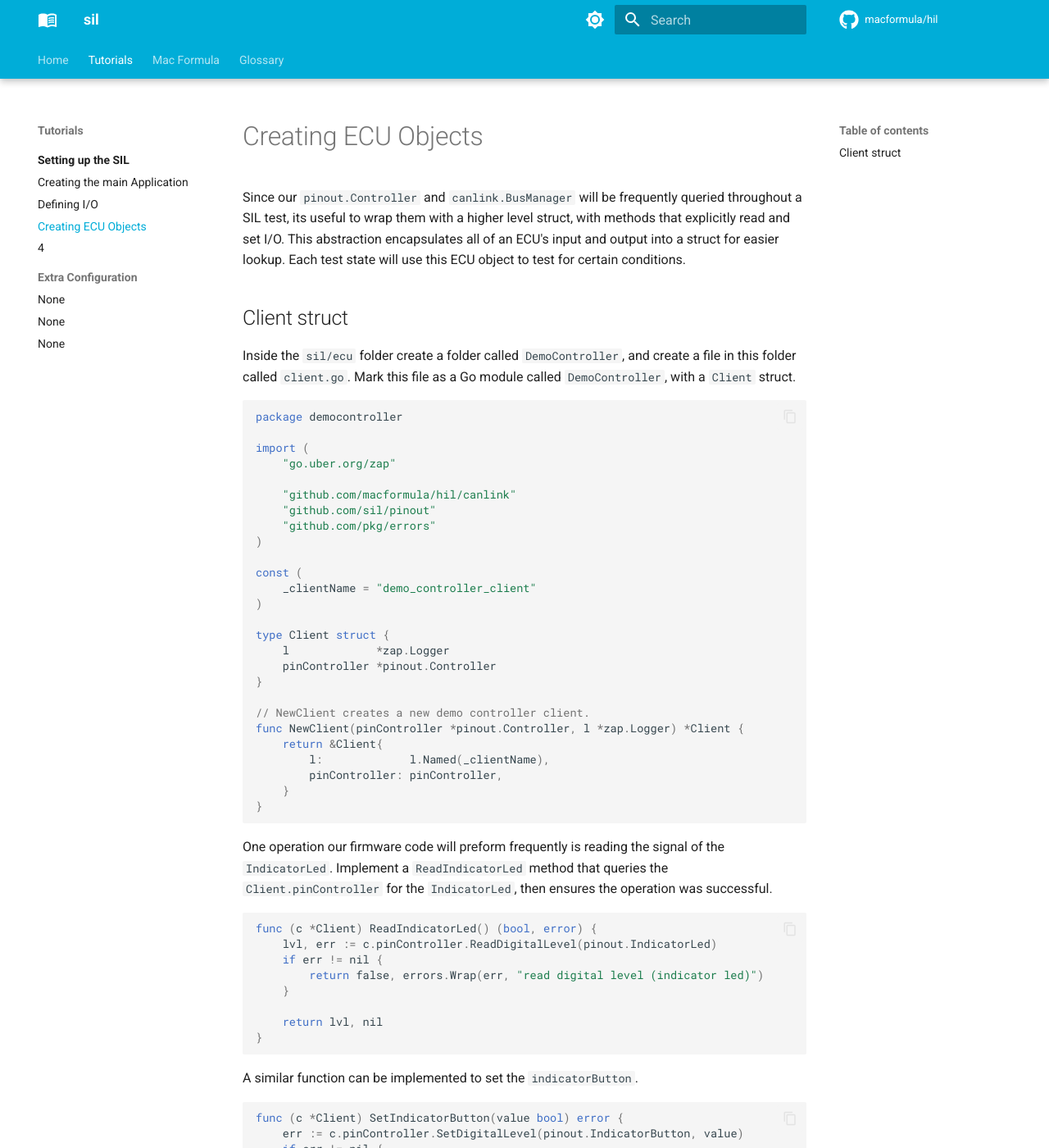
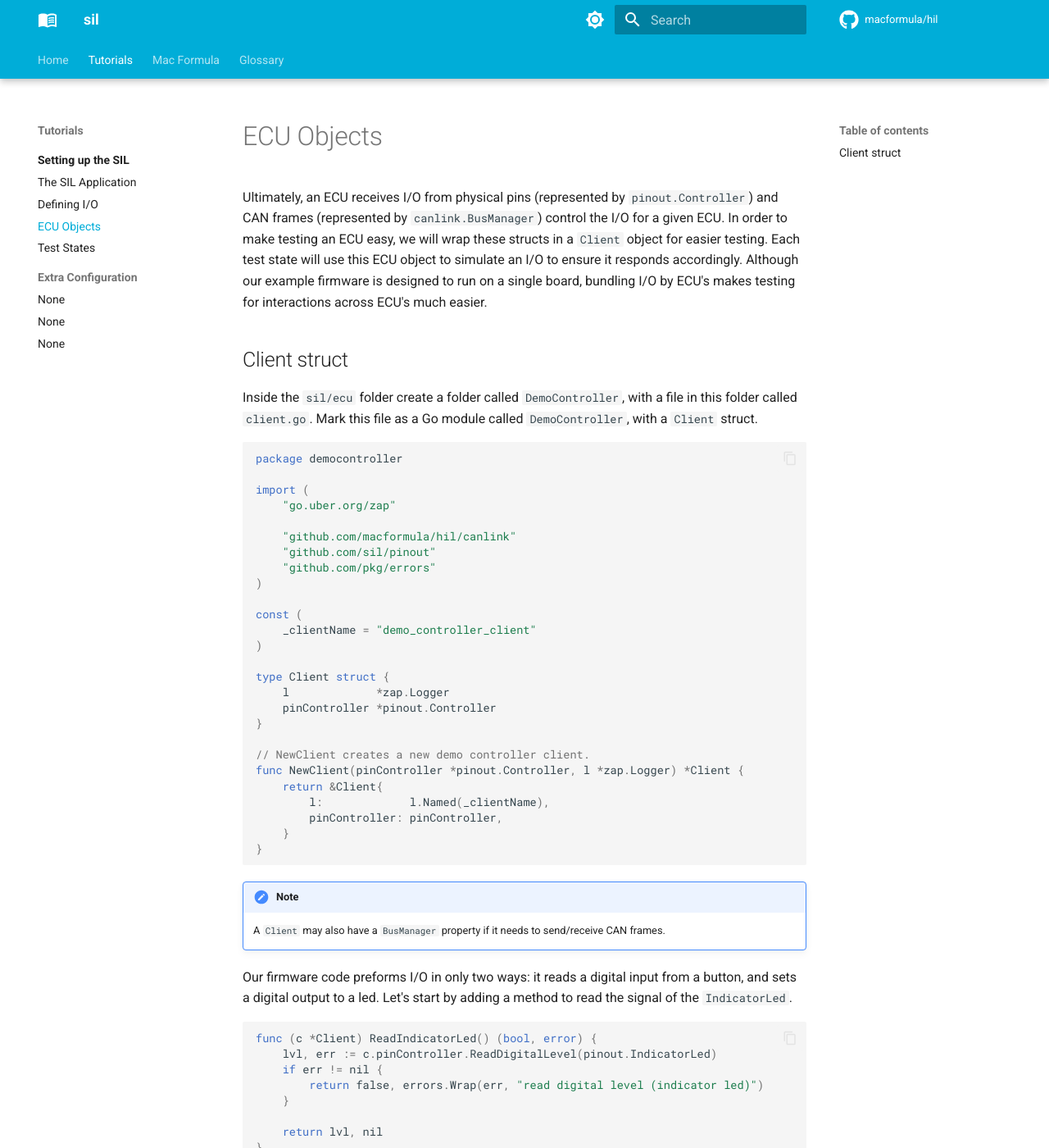
Before and after one commit to macformula/hil, an MkDocs documentation site: the page built from docs/docs/tutorials/setup/3.md, in a window 1280 px wide and 1400 px high. Shown: the whole window at 82% size. Built offline with MkDocs 1.6.1 and Material for MkDocs 9.7.7, drawn with Linux system fonts in a browser that asks for light colours; comment, search, counter and statistics services are not loaded; some of the changed text lies outside the part shown.

Commit message:
updated step 4

````diff
--- a/docs/docs/tutorials/setup/3.md
+++ b/docs/docs/tutorials/setup/3.md
@@ -1,11 +1,14 @@
-# Creating ECU Objects
+# ECU Objects
 
-Since our `pinout.Controller` and `canlink.BusManager` will be frequently queried throughout a SIL test, its useful to wrap them with a higher level struct, with methods that explicitly read and set I/O.
-This abstraction encapsulates all of an ECU's input and output into a struct for easier lookup. Each test state will use this ECU object to test for certain conditions.
+Ultimately, an ECU receives I/O from physical pins (represented by `pinout.Controller`) and CAN frames
+(represented by `canlink.BusManager`) control the I/O for a given ECU. In order to make testing an ECU easy,
+we will wrap these structs in a `Client` object for easier testing. Each test state will use this
+ECU object to simulate an I/O to ensure it responds accordingly. Although our example firmware is designed to run on
+a single board, bundling I/O by ECU's makes testing for interactions across ECU's much easier.
 
 ## Client struct
 
-Inside the `sil/ecu` folder create a folder called `DemoController`, and create a file in this folder called `client.go`.
+Inside the `sil/ecu` folder create a folder called `DemoController`, with a file in this folder called `client.go`.
 Mark this file as a Go module called `DemoController`, with a `Client` struct.
 
 ```go
@@ -37,8 +40,12 @@
 }
 ```
 
-One operation our firmware code will preform frequently is reading the signal of the `IndicatorLed`.
-Implement a `ReadIndicatorLed` method that queries the `Client.pinController` for the `IndicatorLed`, then ensures the operation was successful.
+!!! note Client properties
+
+	A `Client` may also have a `BusManager` property if it needs to send/receive CAN frames.
+
+Our firmware code preforms I/O in only two ways: it reads a digital input from a button, and sets a digital output to a led.
+Let's start by adding a method to read the signal of the `IndicatorLed`.
 
 ```go
 func (c *Client) ReadIndicatorLed() (bool, error) {
@@ -50,7 +57,7 @@
 	return lvl, nil
 }
 ```
-
+This method queries the `Client.pinController` for the `IndicatorLed`, then ensures the operation was successful.
 A similar function can be implemented to set the `indicatorButton`.
 
 ```go
@@ -64,4 +71,4 @@
 }
 ```
 
-This `Client` struct is now complete and test states can use it to preform I/O operations on the `demoController`. Although our example ECU contains no CAN bus I/O, a `Client` struct may also have a field for a `busManager` to call the `busManager.Send` method in order to transmit frames back onto the bus.
+This `Client` struct is now complete and test states can use it to preform I/O operations on the `demoController`.
````
Also changed, not shown: docs/docs/tutorials/index.md (+3 -3 lines), docs/docs/tutorials/setup/1.md (+3 -3 lines), docs/docs/tutorials/setup/4.md (+5 -0 lines).
